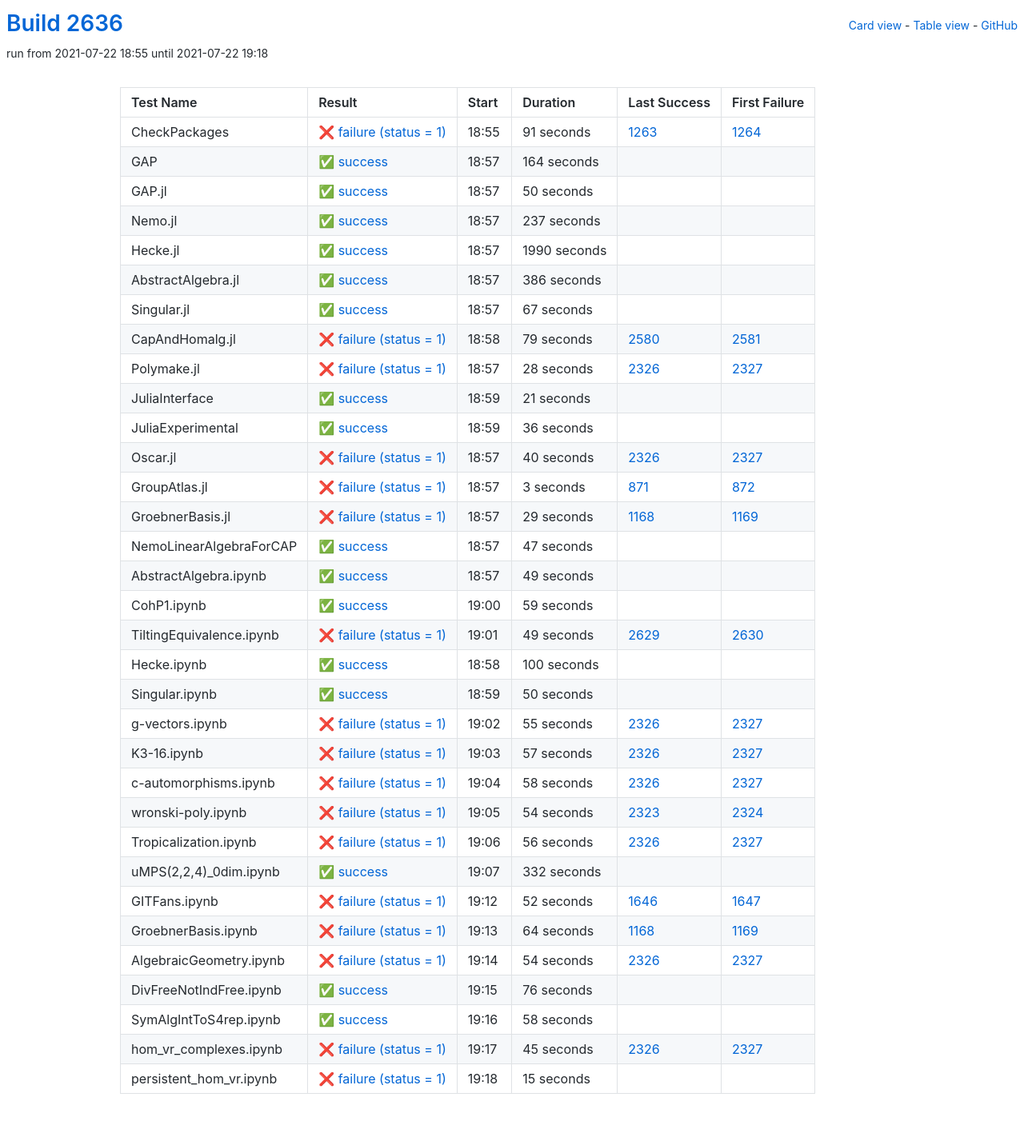
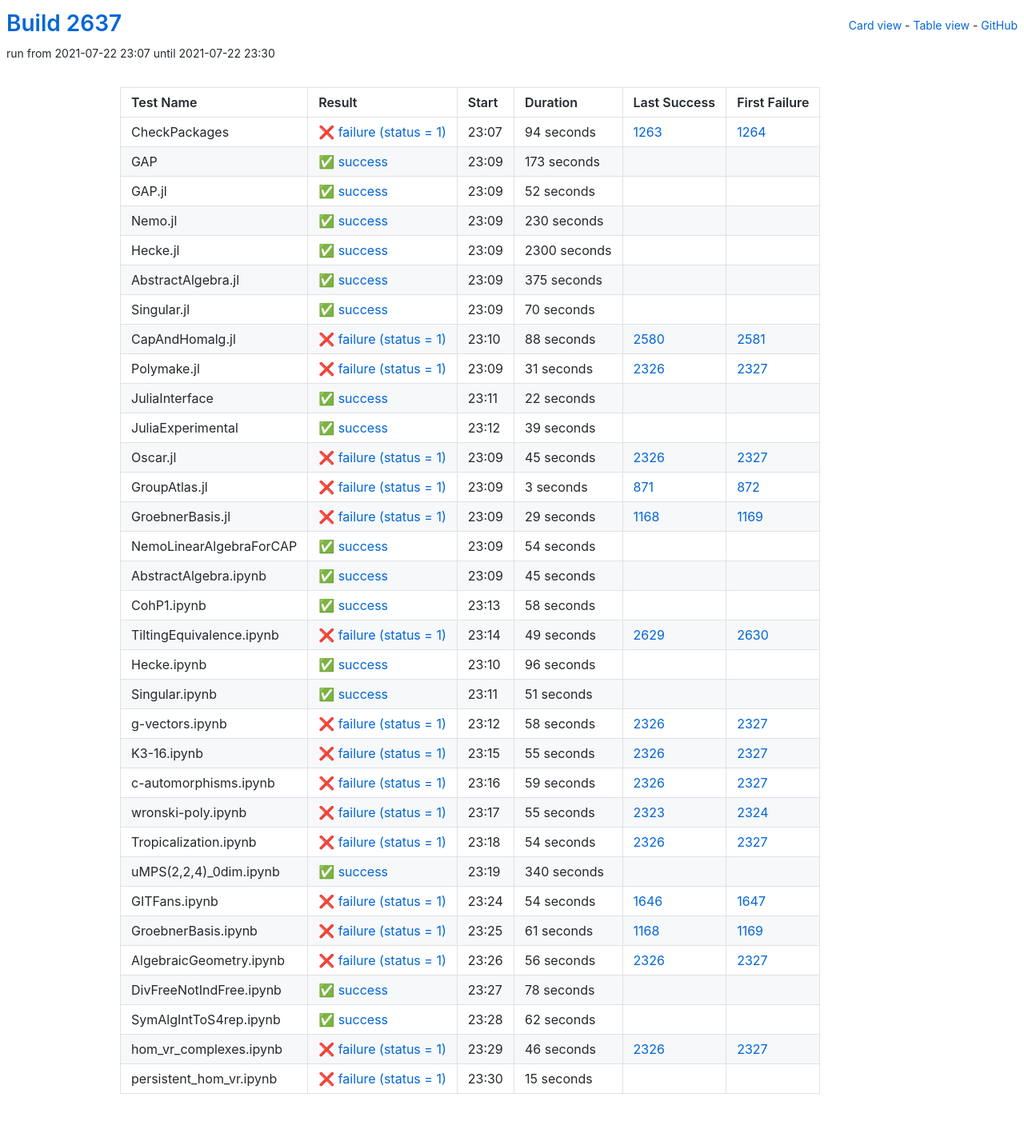
Before and after one commit to oscar-system/oscar-ci-status-stable, a Jekyll site: the page built from table.html, in a window 1280 px wide. Shown: the whole page at 80% size. Built offline with Jekyll 4.4.1, drawn with Linux system fonts in a browser that asks for light colours.

Commit message:
Build #2637

```diff
--- a/_data/ci.yml
+++ b/_data/ci.yml
@@ -1,6 +1,6 @@
 ---
-build: 2636
-build_url: https://oscarci.mathematik.uni-kl.de/job/oscar-stable/2636/
+build: 2637
+build_url: https://oscarci.mathematik.uni-kl.de/job/oscar-stable/2637/
 job: oscar-stable
 organization: oscar-system
 repo: oscar-ci-status-stable
@@ -8,152 +8,152 @@ repourl: https://github.com/oscar-system/oscar-ci-status-stable
 tests:
 - name: CheckPackages
   id: checkpackages
-  log: https://oscarci.mathematik.uni-kl.de/job/oscar-stable/2636/artifact/logs/build-2636/CheckPackages.log
-  start: 2021-07-22 18:55
+  log: https://oscarci.mathematik.uni-kl.de/job/oscar-stable/2637/artifact/logs/build-2637/CheckPackages.log
+  start: 2021-07-22 23:07
   success: false
   exitcode: 1
   status: failure
-  duration: 91
+  duration: 94
   last_success: 1263
   last_success_url: https://oscarci.mathematik.uni-kl.de/job/oscar-stable/1263/
   first_failure: 1264
   first_failure_url: https://oscarci.mathematik.uni-kl.de/job/oscar-stable/1264/
 - name: GAP
   id: gap
-  log: https://oscarci.mathematik.uni-kl.de/job/oscar-stable/2636/artifact/logs/build-2636/GAP.log
-  start: 2021-07-22 18:57
+  log: https://oscarci.mathematik.uni-kl.de/job/oscar-stable/2637/artifact/logs/build-2637/GAP.log
+  start: 2021-07-22 23:09
   success: true
   exitcode: 0
   status: success
-  duration: 164
+  duration: 173
   last_success: false
   last_success_url:
   first_failure: false
   first_failure_url:
 - name: GAP.jl
   id: gap-jl
-  log: https://oscarci.mathematik.uni-kl.de/job/oscar-stable/2636/artifact/logs/build-2636/GAP.jl.log
-  start: 2021-07-22 18:57
+  log: https://oscarci.mathematik.uni-kl.de/job/oscar-stable/2637/artifact/logs/build-2637/GAP.jl.log
+  start: 2021-07-22 23:09
   success: true
   exitcode: 0
   status: success
-  duration: 50
+  duration: 52
   last_success: false
   last_success_url:
   first_failure: false
   first_failure_url:
 - name: Nemo.jl
   id: nemo-jl
-  log: https://oscarci.mathematik.uni-kl.de/job/oscar-stable/2636/artifact/logs/build-2636/Nemo.jl.log
-  start: 2021-07-22 18:57
+  log: https://oscarci.mathematik.uni-kl.de/job/oscar-stable/2637/artifact/logs/build-2637/Nemo.jl.log
+  start: 2021-07-22 23:09
   success: true
   exitcode: 0
   status: success
-  duration: 237
+  duration: 230
   last_success: false
   last_success_url:
   first_failure: false
   first_failure_url:
 - name: Hecke.jl
   id: hecke-jl
-  log: https://oscarci.mathematik.uni-kl.de/job/oscar-stable/2636/artifact/logs/build-2636/Hecke.jl.log
-  start: 2021-07-22 18:57
+  log: https://oscarci.mathematik.uni-kl.de/job/oscar-stable/2637/artifact/logs/build-2637/Hecke.jl.log
+  start: 2021-07-22 23:09
   success: true
   exitcode: 0
   status: success
-  duration: 1990
+  duration: 2300
   last_success: false
   last_success_url:
   first_failure: false
   first_failure_url:
 - name: AbstractAlgebra.jl
   id: abstractalgebra-jl
-  log: https://oscarci.mathematik.uni-kl.de/job/oscar-stable/2636/artifact/logs/build-2636/AbstractAlgebra.jl.log
-  start: 2021-07-22 18:57
+  log: https://oscarci.mathematik.uni-kl.de/job/oscar-stable/2637/artifact/logs/build-2637/AbstractAlgebra.jl.log
+  start: 2021-07-22 23:09
   success: true
   exitcode: 0
   status: success
-  duration: 386
+  duration: 375
   last_success: false
   last_success_url:
   first_failure: false
   first_failure_url:
 - name: Singular.jl
   id: singular-jl
-  log: https://oscarci.mathematik.uni-kl.de/job/oscar-stable/2636/artifact/logs/build-2636/Singular.jl.log
-  start: 2021-07-22 18:57
+  log: https://oscarci.mathematik.uni-kl.de/job/oscar-stable/2637/artifact/logs/build-2637/Singular.jl.log
+  start: 2021-07-22 23:09
   success: true
   exitcode: 0
   status: success
-  duration: 67
+  duration: 70
   last_success: false
   last_success_url:
   first_failure: false
   first_failure_url:
 - name: CapAndHomalg.jl
   id: capandhomalg-jl
-  log: https://oscarci.mathematik.uni-kl.de/job/oscar-stable/2636/artifact/logs/build-2636/CapAndHomalg.jl.log
-  start: 2021-07-22 18:58
+  log: https://oscarci.mathematik.uni-kl.de/job/oscar-stable/2637/artifact/logs/build-2637/CapAndHomalg.jl.log
+  start: 2021-07-22 23:10
   success: false
   exitcode: 1
   status: failure
-  duration: 79
+  duration: 88
   last_success: 2580
   last_success_url: https://oscarci.mathematik.uni-kl.de/job/oscar-stable/2580/
   first_failure: 2581
   first_failure_url: https://oscarci.mathematik.uni-kl.de/job/oscar-stable/2581/
 - name: Polymake.jl
   id: polymake-jl
-  log: https://oscarci.mathematik.uni-kl.de/job/oscar-stable/2636/artifact/logs/build-2636/Polymake.jl.log
-  start: 2021-07-22 18:57
+  log: https://oscarci.mathematik.uni-kl.de/job/oscar-stable/2637/artifact/logs/build-2637/Polymake.jl.log
+  start: 2021-07-22 23:09
   success: false
   exitcode: 1
   status: failure
-  duration: 28
+  duration: 31
   last_success: 2326
   last_success_url: https://oscarci.mathematik.uni-kl.de/job/oscar-stable/2326/
   first_failure: 2327
   first_failure_url: https://oscarci.mathematik.uni-kl.de/job/oscar-stable/2327/
 - name: JuliaInterface
   id: juliainterface
-  log: https://oscarci.mathematik.uni-kl.de/job/oscar-stable/2636/artifact/logs/build-2636/JuliaInterface.log
-  start: 2021-07-22 18:59
+  log: https://oscarci.mathematik.uni-kl.de/job/oscar-stable/2637/artifact/logs/build-2637/JuliaInterface.log
+  start: 2021-07-22 23:11
   success: true
   exitcode: 0
   status: success
-  duration: 21
+  duration: 22
   last_success: false
   last_success_url:
   first_failure: false
   first_failure_url:
 - name: JuliaExperimental
   id: juliaexperimental
-  log: https://oscarci.mathematik.uni-kl.de/job/oscar-stable/2636/artifact/logs/build-2636/JuliaExperimental.log
-  start: 2021-07-22 18:59
+  log: https://oscarci.mathematik.uni-kl.de/job/oscar-stable/2637/artifact/logs/build-2637/JuliaExperimental.log
+  start: 2021-07-22 23:12
   success: true
   exitcode: 0
   status: success
-  duration: 36
+  duration: 39
   last_success: false
   last_success_url:
   first_failure: false
   first_failure_url:
 - name: Oscar.jl
   id: oscar-jl
-  log: https://oscarci.mathematik.uni-kl.de/job/oscar-stable/2636/artifact/logs/build-2636/Oscar.jl.log
-  start: 2021-07-22 18:57
+  log: https://oscarci.mathematik.uni-kl.de/job/oscar-stable/2637/artifact/logs/build-2637/Oscar.jl.log
+  start: 2021-07-22 23:09
   success: false
   exitcode: 1
   status: failure
-  duration: 40
+  duration: 45
   last_success: 2326
   last_success_url: https://oscarci.mathematik.uni-kl.de/job/oscar-stable/2326/
   first_failure: 2327
   first_failure_url: https://oscarci.mathematik.uni-kl.de/job/oscar-stable/2327/
 - name: GroupAtlas.jl
   id: groupatlas-jl
-  log: https://oscarci.mathematik.uni-kl.de/job/oscar-stable/2636/artifact/logs/build-2636/GroupAtlas.jl.log
-  start: 2021-07-22 18:57
+  log: https://oscarci.mathematik.uni-kl.de/job/oscar-stable/2637/artifact/logs/build-2637/GroupAtlas.jl.log
+  start: 2021-07-22 23:09
   success: false
   exitcode: 1
   status: failure
@@ -164,8 +164,8 @@ tests:
   first_failure_url: https://oscarci.mathematik.uni-kl.de/job/oscar-stable/872/
 - name: GroebnerBasis.jl
   id: groebnerbasis-jl
-  log: https://oscarci.mathematik.uni-kl.de/job/oscar-stable/2636/artifact/logs/build-2636/GroebnerBasis.jl.log
-  start: 2021-07-22 18:57
+  log: https://oscarci.mathematik.uni-kl.de/job/oscar-stable/2637/artifact/logs/build-2637/GroebnerBasis.jl.log
+  start: 2021-07-22 23:09
   success: false
   exitcode: 1
   status: failure
@@ -176,44 +176,44 @@ tests:
   first_failure_url: https://oscarci.mathematik.uni-kl.de/job/oscar-stable/1169/
 - name: NemoLinearAlgebraForCAP
   id: nemolinearalgebraforcap
-  log: https://oscarci.mathematik.uni-kl.de/job/oscar-stable/2636/artifact/logs/build-2636/NemoLinearAlgebraForCAP.log
-  start: 2021-07-22 18:57
+  log: https://oscarci.mathematik.uni-kl.de/job/oscar-stable/2637/artifact/logs/build-2637/NemoLinearAlgebraForCAP.log
+  start: 2021-07-22 23:09
   success: true
   exitcode: 0
   status: success
-  duration: 47
+  duration: 54
   last_success: false
   last_success_url:
   first_failure: false
   first_failure_url:
 - name: AbstractAlgebra.ipynb
   id: abstractalgebra-ipynb
-  log: https://oscarci.mathematik.uni-kl.de/job/oscar-stable/2636/artifact/logs/build-2636/AbstractAlgebra.ipynb.log
-  start: 2021-07-22 18:57
+  log: https://oscarci.mathematik.uni-kl.de/job/oscar-stable/2637/artifact/logs/build-2637/AbstractAlgebra.ipynb.log
+  start: 2021-07-22 23:09
   success: true
   exitcode: 0
   status: success
-  duration: 49
+  duration: 45
   last_success: false
   last_success_url:
   first_failure: false
   first_failure_url:
 - name: CohP1.ipynb
   id: cohp1-ipynb
-  log: https://oscarci.mathematik.uni-kl.de/job/oscar-stable/2636/artifact/logs/build-2636/CohP1.ipynb.log
-  start: 2021-07-22 19:00
+  log: https://oscarci.mathematik.uni-kl.de/job/oscar-stable/2637/artifact/logs/build-2637/CohP1.ipynb.log
+  start: 2021-07-22 23:13
   success: true
   exitcode: 0
   status: success
-  duration: 59
+  duration: 58
   last_success: false
   last_success_url:
   first_failure: false
   first_failure_url:
 - name: TiltingEquivalence.ipynb
   id: tiltingequivalence-ipynb
-  log: https://oscarci.mathematik.uni-kl.de/job/oscar-stable/2636/artifact/logs/build-2636/TiltingEquivalence.ipynb.log
-  start: 2021-07-22 19:01
+  log: https://oscarci.mathematik.uni-kl.de/job/oscar-stable/2637/artifact/logs/build-2637/TiltingEquivalence.ipynb.log
+  start: 2021-07-22 23:14
   success: false
   exitcode: 1
   status: failure
@@ -224,32 +224,44 @@ tests:
   first_failure_url: https://oscarci.mathematik.uni-kl.de/job/oscar-stable/2630/
 - name: Hecke.ipynb
   id: hecke-ipynb
-  log: https://oscarci.mathematik.uni-kl.de/job/oscar-stable/2636/artifact/logs/build-2636/Hecke.ipynb.log
-  start: 2021-07-22 18:58
+  log: https://oscarci.mathematik.uni-kl.de/job/oscar-stable/2637/artifact/logs/build-2637/Hecke.ipynb.log
+  start: 2021-07-22 23:10
   success: true
   exitcode: 0
   status: success
-  duration: 100
+  duration: 96
   last_success: false
   last_success_url:
   first_failure: false
   first_failure_url:
 - name: Singular.ipynb
   id: singular-ipynb
-  log: https://oscarci.mathematik.uni-kl.de/job/oscar-stable/2636/artifact/logs/build-2636/Singular.ipynb.log
-  start: 2021-07-22 18:59
+  log: https://oscarci.mathematik.uni-kl.de/job/oscar-stable/2637/artifact/logs/build-2637/Singular.ipynb.log
+  start: 2021-07-22 23:11
   success: true
   exitcode: 0
   status: success
-  duration: 50
+  duration: 51
   last_success: false
   last_success_url:
   first_failure: false
   first_failure_url:
 - name: g-vectors.ipynb
   id: g-vectors-ipynb
-  log: https://oscarci.mathematik.uni-kl.de/job/oscar-stable/2636/artifact/logs/build-2636/g-vectors.ipynb.log
-  start: 2021-07-22 19:02
+  log: https://oscarci.mathematik.uni-kl.de/job/oscar-stable/2637/artifact/logs/build-2637/g-vectors.ipynb.log
+  start: 2021-07-22 23:12
+  success: false
+  exitcode: 1
+  status: failure
+  duration: 58
+  last_success: 2326
+  last_success_url: https://oscarci.mathematik.uni-kl.de/job/oscar-stable/2326/
+  first_failure: 2327
+  first_failure_url: https://oscarci.mathematik.uni-kl.de/job/oscar-stable/2327/
+- name: K3-16.ipynb
+  id: k3-16-ipynb
+  log: https://oscarci.mathematik.uni-kl.de/job/oscar-stable/2637/artifact/logs/build-2637/K3-16.ipynb.log
+  start: 2021-07-22 23:15
   success: false
   exitcode: 1
   status: failure
@@ -258,46 +270,82 @@ tests:
   last_success_url: https://oscarci.mathematik.uni-kl.de/job/oscar-stable/2326/
   first_failure: 2327
   first_failure_url: https://oscarci.mathematik.uni-kl.de/job/oscar-stable/2327/
-- name: K3-16.ipynb
-  id: k3-16-ipynb
-  log: https://oscarci.mathematik.uni-kl.de/job/oscar-stable/2636/artifact/logs/build-2636/K3-16.ipynb.log
-  start: 2021-07-22 19:03
+- name: c-automorphisms.ipynb
+  id: c-automorphisms-ipynb
+  log: https://oscarci.mathematik.uni-kl.de/job/oscar-stable/2637/artifact/logs/build-2637/c-automorphisms.ipynb.log
+  start: 2021-07-22 23:16
   success: false
   exitcode: 1
   status: failure
-  duration: 57
-  last_success: 2326
-  last_success_url: https://oscarci.mathematik.uni-kl.de/job/oscar-stable/2326/
-  first_failure: 2327
-  first_failure_url: https://oscarci.mathematik.uni-kl.de/job/oscar-stable/2327/
-- name: c-automorphisms.ipynb
-  id: c-automorphisms-ipynb
-  log: https://oscarci.mathematik.uni-kl.de/job/oscar-stable/2636/artifact/logs/build-2636/c-automorphisms.ipynb.log
-  start: 2021-07-22 19:04
-  success: false
-  exitcode: 1
-  status: failure
-  duration: 58
+  duration: 59
   last_success: 2326
   last_success_url: https://oscarci.mathematik.uni-kl.de/job/oscar-stable/2326/
   first_failure: 2327
   first_failure_url: https://oscarci.mathematik.uni-kl.de/job/oscar-stable/2327/
 - name: wronski-poly.ipynb
   id: wronski-poly-ipynb
-  log: https://oscarci.mathematik.uni-kl.de/job/oscar-stable/2636/artifact/logs/build-2636/wronski-poly.ipynb.log
-  start: 2021-07-22 19:05
+  log: https://oscarci.mathematik.uni-kl.de/job/oscar-stable/2637/artifact/logs/build-2637/wronski-poly.ipynb.log
+  start: 2021-07-22 23:17
   success: false
   exitcode: 1
   status: failure
-  duration: 54
+  duration: 55
   last_success: 2323
   last_success_url: https://oscarci.mathematik.uni-kl.de/job/oscar-stable/2323/
   first_failure: 2324
   first_failure_url: https://oscarci.mathematik.uni-kl.de/job/oscar-stable/2324/
 - name: Tropicalization.ipynb
   id: tropicalization-ipynb
-  log: https://oscarci.mathematik.uni-kl.de/job/oscar-stable/2636/artifact/logs/build-2636/Tropicalization.ipynb.log
-  start: 2021-07-22 19:06
+  log: https://oscarci.mathematik.uni-kl.de/job/oscar-stable/2637/artifact/logs/build-2637/Tropicalization.ipynb.log
+  start: 2021-07-22 23:18
+  success: false
+  exitcode: 1
+  status: failure
+  duration: 54
+  last_success: 2326
+  last_success_url: https://oscarci.mathematik.uni-kl.de/job/oscar-stable/2326/
+  first_failure: 2327
+  first_failure_url: https://oscarci.mathematik.uni-kl.de/job/oscar-stable/2327/
+- name: uMPS(2,2,4)_0dim.ipynb
+  id: umps-2-2-4-0dim-ipynb
+  log: https://oscarci.mathematik.uni-kl.de/job/oscar-stable/2637/artifact/logs/build-2637/uMPS-2-2-4-_0dim.ipynb.log
+  start: 2021-07-22 23:19
+  success: true
+  exitcode: 0
+  status: success
+  duration: 340
+  last_success: false
+  last_success_url:
+  first_failure: false
+  first_failure_url:
+- name: GITFans.ipynb
+  id: gitfans-ipynb
+  log: https://oscarci.mathematik.uni-kl.de/job/oscar-stable/2637/artifact/logs/build-2637/GITFans.ipynb.log
+  start: 2021-07-22 23:24
+  success: false
+  exitcode: 1
+  status: failure
+  duration: 54
+  last_success: 1646
+  last_success_url: https://oscarci.mathematik.uni-kl.de/job/oscar-stable/1646/
+  first_failure: 1647
+  first_failure_url: https://oscarci.mathematik.uni-kl.de/job/oscar-stable/1647/
+- name: GroebnerBasis.ipynb
+  id: groebnerbasis-ipynb
+  log: https://oscarci.mathematik.uni-kl.de/job/oscar-stable/2637/artifact/logs/build-2637/GroebnerBasis.ipynb.log
+  start: 2021-07-22 23:25
+  success: false
+  exitcode: 1
+  status: failure
+  duration: 61
+  last_success: 1168
+  last_success_url: https://oscarci.mathematik.uni-kl.de/job/oscar-stable/1168/
+  first_failure: 1169
+  first_failure_url: https://oscarci.mathematik.uni-kl.de/job/oscar-stable/1169/
+- name: AlgebraicGeometry.ipynb
+  id: algebraicgeometry-ipynb
+  log: https://oscarci.mathematik.uni-kl.de/job/oscar-stable/2637/artifact/logs/build-2637/AlgebraicGeometry.ipynb.log
+  start: 2021-07-22 23:26
   success: false
   exitcode: 1
   status: failure
@@ -306,94 +354,46 @@ tests:
   last_success_url: https://oscarci.mathematik.uni-kl.de/job/oscar-stable/2326/
   first_failure: 2327
   first_failure_url: https://oscarci.mathematik.uni-kl.de/job/oscar-stable/2327/
-- name: uMPS(2,2,4)_0dim.ipynb
-  id: umps-2-2-4-0dim-ipynb
-  log: https://oscarci.mathematik.uni-kl.de/job/oscar-stable/2636/artifact/logs/build-2636/uMPS-2-2-4-_0dim.ipynb.log
-  start: 2021-07-22 19:07
+- name: DivFreeNotIndFree.ipynb
+  id: divfreenotindfree-ipynb
+  log: https://oscarci.mathematik.uni-kl.de/job/oscar-stable/2637/artifact/logs/build-2637/DivFreeNotIndFree.ipynb.log
+  start: 2021-07-22 23:27
   success: true
   exitcode: 0
   status: success
-  duration: 332
-  last_success: false
-  last_success_url:
-  first_failure: false
-  first_failure_url:
-- name: GITFans.ipynb
-  id: gitfans-ipynb
-  log: https://oscarci.mathematik.uni-kl.de/job/oscar-stable/2636/artifact/logs/build-2636/GITFans.ipynb.log
-  start: 2021-07-22 19:12
-  success: false
-  exitcode: 1
-  status: failure
-  duration: 52
-  last_success: 1646
-  last_success_url: https://oscarci.mathematik.uni-kl.de/job/oscar-stable/1646/
-  first_failure: 1647
-  first_failure_url: https://oscarci.mathematik.uni-kl.de/job/oscar-stable/1647/
-- name: GroebnerBasis.ipynb
-  id: groebnerbasis-ipynb
-  log: https://oscarci.mathematik.uni-kl.de/job/oscar-stable/2636/artifact/logs/build-2636/GroebnerBasis.ipynb.log
-  start: 2021-07-22 19:13
-  success: false
-  exitcode: 1
-  status: failure
-  duration: 64
-  last_success: 1168
-  last_success_url: https://oscarci.mathematik.uni-kl.de/job/oscar-stable/1168/
-  first_failure: 1169
-  first_failure_url: https://oscarci.mathematik.uni-kl.de/job/oscar-stable/1169/
-- name: AlgebraicGeometry.ipynb
-  id: algebraicgeometry-ipynb
-  log: https://oscarci.mathematik.uni-kl.de/job/oscar-stable/2636/artifact/logs/build-2636/AlgebraicGeometry.ipynb.log
-  start: 2021-07-22 19:14
-  success: false
-  exitcode: 1
-  status: failure
-  duration: 54
-  last_success: 2326
-  last_success_url: https://oscarci.mathematik.uni-kl.de/job/oscar-stable/2326/
-  first_failure: 2327
-  first_failure_url: https://oscarci.mathematik.uni-kl.de/job/oscar-stable/2327/
-- name: DivFreeNotIndFree.ipynb
-  id: divfreenotindfree-ipynb
-  log: https://oscarci.mathematik.uni-kl.de/job/oscar-stable/2636/artifact/logs/build-2636/DivFreeNotIndFree.ipynb.log
-  start: 2021-07-22 19:15
-  success: true
-  exitcode: 0
-  status: success
-  duration: 76
+  duration: 78
   last_success: false
   last_success_url:
   first_failure: false
   first_failure_url:
 - name: SymAlgIntToS4rep.ipynb
   id: symalginttos4rep-ipynb
-  log: https://oscarci.mathematik.uni-kl.de/job/oscar-stable/2636/artifact/logs/build-2636/SymAlgIntToS4rep.ipynb.log
-  start: 2021-07-22 19:16
+  log: https://oscarci.mathematik.uni-kl.de/job/oscar-stable/2637/artifact/logs/build-2637/SymAlgIntToS4rep.ipynb.log
+  start: 2021-07-22 23:28
   success: true
   exitcode: 0
   status: success
-  duration: 58
+  duration: 62
   last_success: false
   last_success_url:
   first_failure: false
   first_failure_url:
 - name: hom_vr_complexes.ipynb
   id: hom-vr-complexes-ipynb
-  log: https://oscarci.mathematik.uni-kl.de/job/oscar-stable/2636/artifact/logs/build-2636/hom_vr_complexes.ipynb.log
-  start: 2021-07-22 19:17
+  log: https://oscarci.mathematik.uni-kl.de/job/oscar-stable/2637/artifact/logs/build-2637/hom_vr_complexes.ipynb.log
+  start: 2021-07-22 23:29
   success: false
   exitcode: 1
   status: failure
-  duration: 45
+  duration: 46
   last_success: 2326
   last_success_url: https://oscarci.mathematik.uni-kl.de/job/oscar-stable/2326/
   first_failure: 2327
   first_failure_url: https://oscarci.mathematik.uni-kl.de/job/oscar-stable/2327/
 - name: persistent_hom_vr.ipynb
   id: persistent-hom-vr-ipynb
-  log: https://oscarci.mathematik.uni-kl.de/job/oscar-stable/2636/artifact/logs/build-2636/persistent_hom_vr.ipynb.log
-  start: 2021-07-22 19:18
+  log: https://oscarci.mathematik.uni-kl.de/job/oscar-stable/2637/artifact/logs/build-2637/persistent_hom_vr.ipynb.log
+  start: 2021-07-22 23:30
   success: false
   exitcode: 1
   status: failure
```
Also changed, not shown: README.md.
